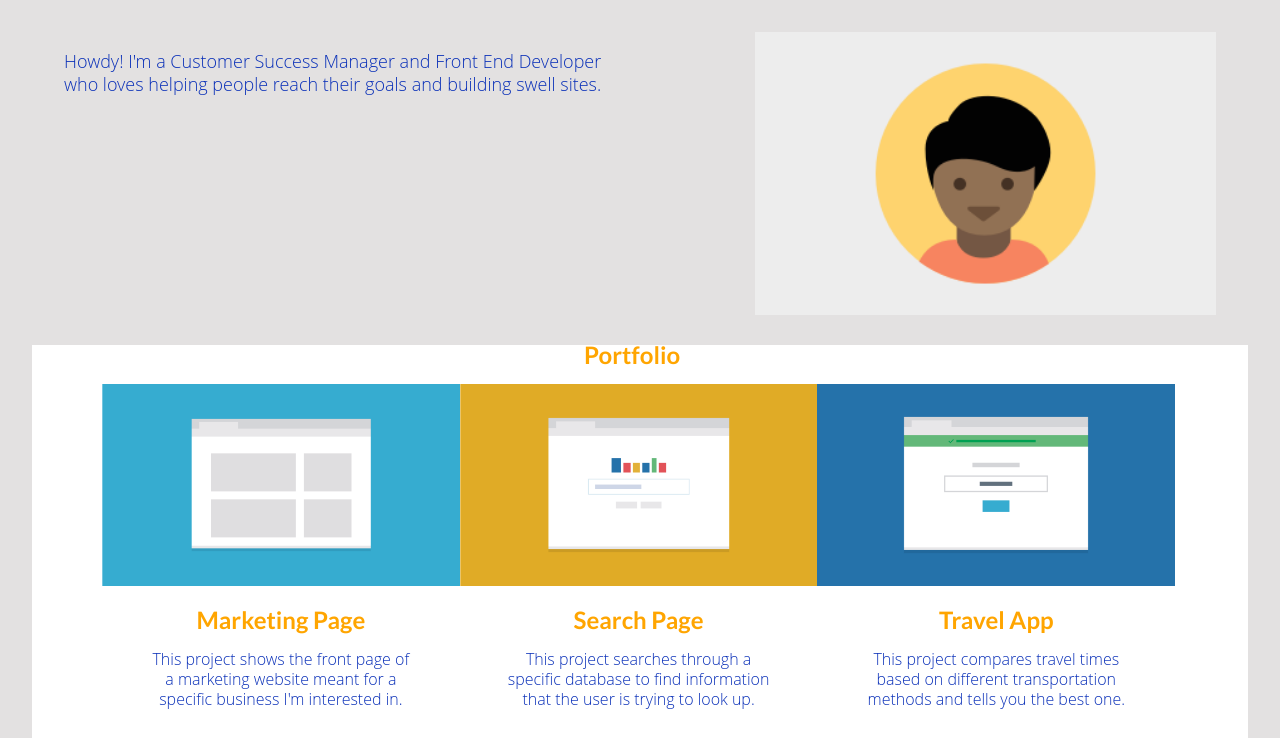
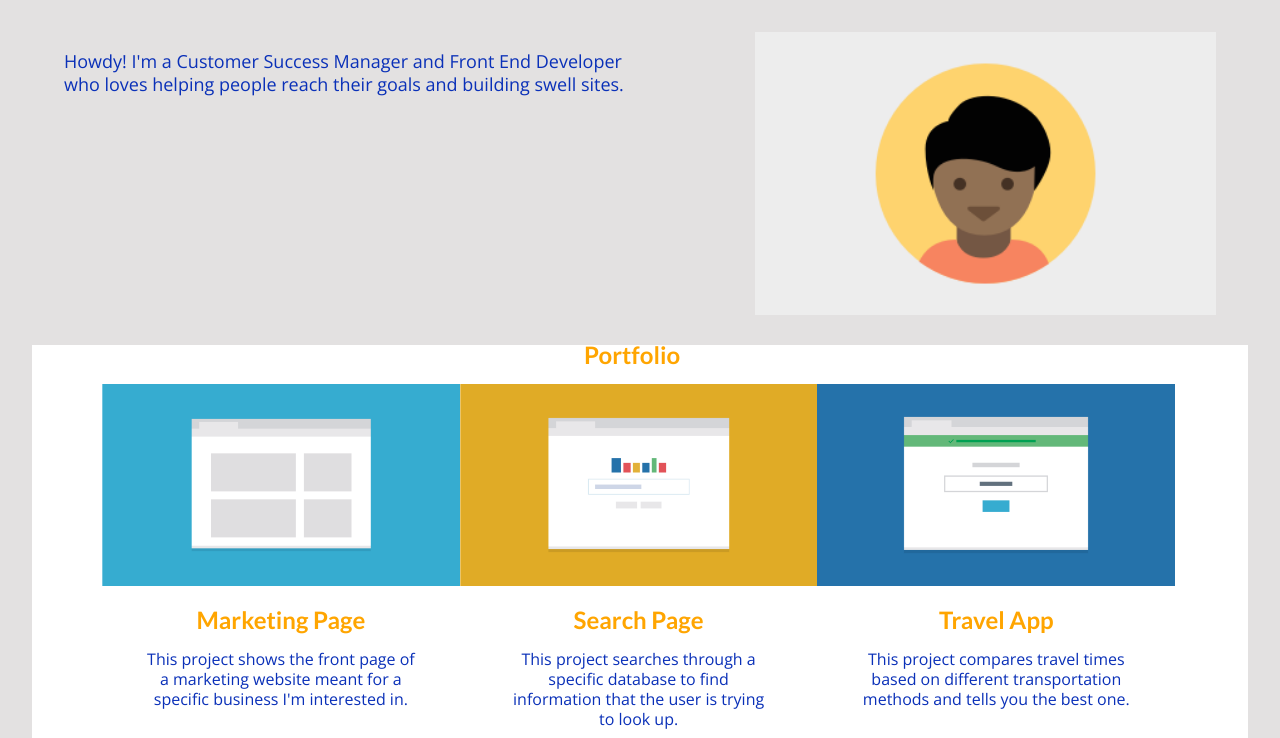
Before and after one commit to matt-doublezy/Responsive-Site-Project, a plain HTML site: page index.html in a window 1280 px wide. Shown: the part 118-856 px from the top of the page. Drawn offline with nearby package versions, Linux system fonts and the light colour scheme.

Commit message:
Fixed Fonts
Fixed Fonts error

```diff
--- a/index.html
+++ b/index.html
@@ -5,7 +5,7 @@
     <title>Matt Krzyzynski Portfolio</title>
     <meta name="viewport" content="width=device-width, initial-scale=1.0">
     <link rel="stylesheet" href="css/normalize.css">
-    <link href="https://fonts.googleapis.com/css?family=Lato:300,400,700Open+Sans:300,400,400i,700,700i" rel="stylesheet">
+    <link href="https://fonts.googleapis.com/css?family=Lato:300,400,700|Open+Sans:300,400,400i,700,700i" rel="stylesheet">
     <link rel="stylesheet" href="css/styles.css">
   </head>
 
```
